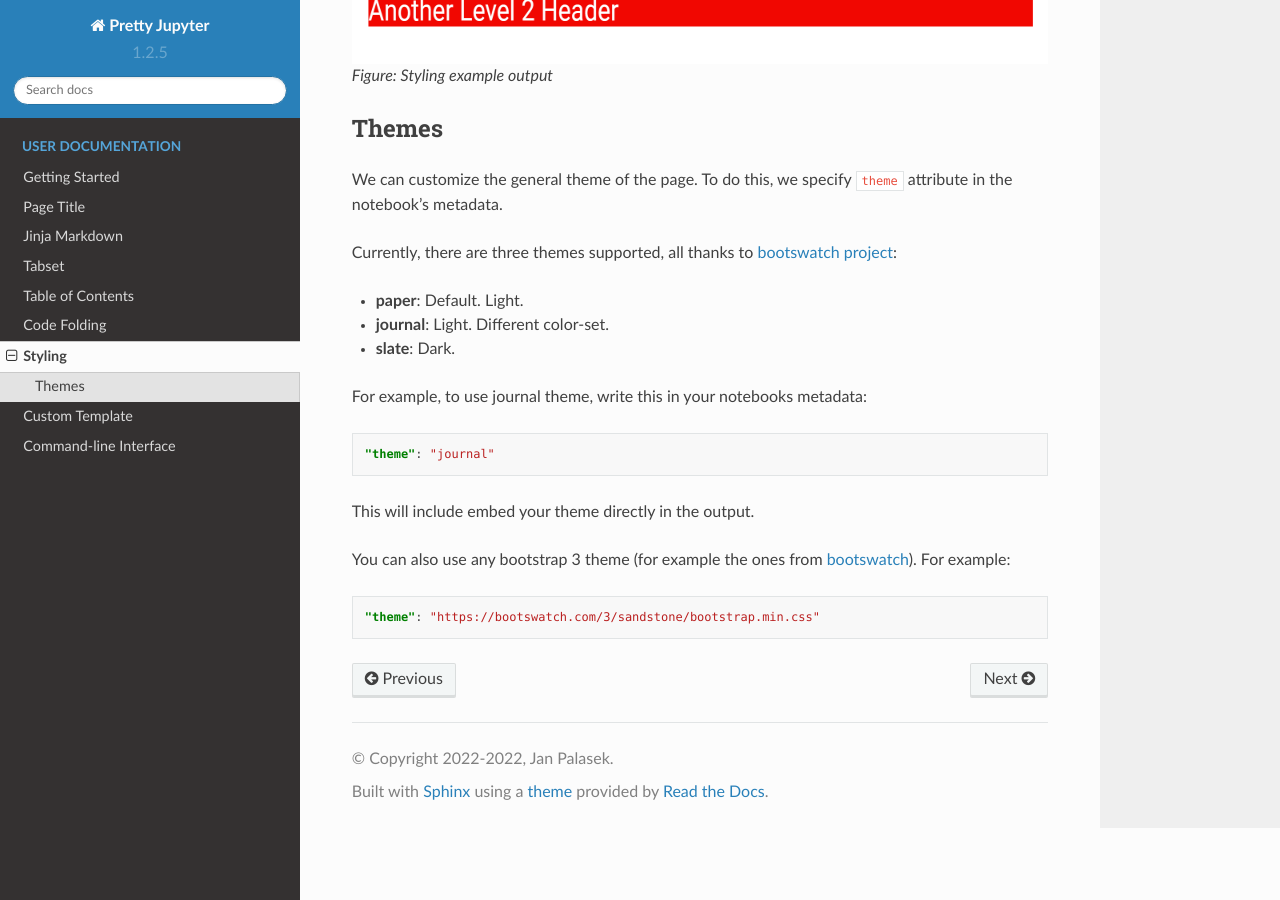
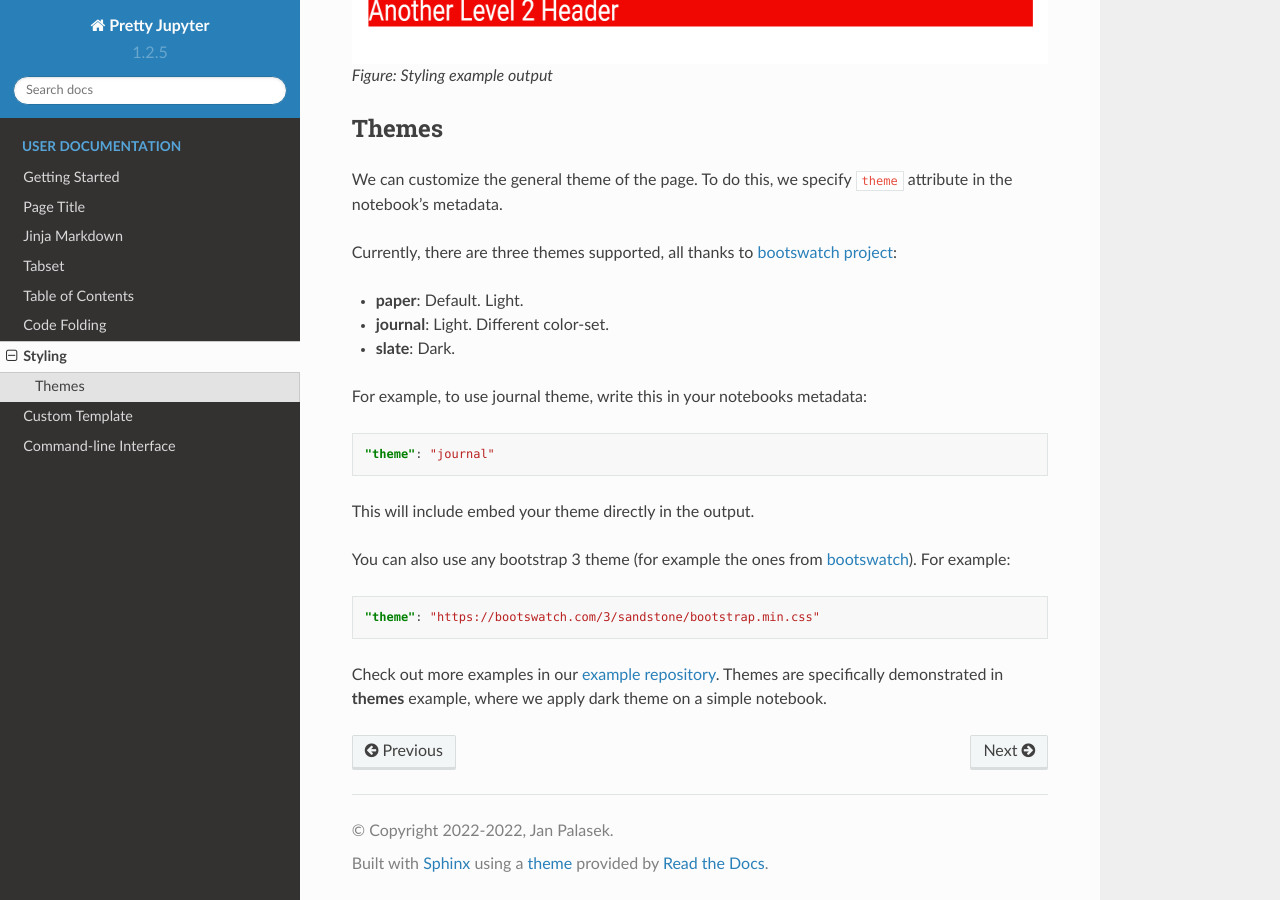
Before and after one commit to JanPalasek/pretty-jupyter, a Sphinx documentation site: the page built from docs/source/styling.rst, in a window 1280 px wide and 900 px high, scrolled down 927 px. Built offline with Sphinx 7.4.7 and the Read the Docs theme 2.0.0, drawn with Linux system fonts in a browser that asks for light colours.

Commit message:
Improved docs.

```diff
--- a/docs/source/styling.rst
+++ b/docs/source/styling.rst
@@ -68,3 +68,6 @@ You can also use any bootstrap 3 theme (for example the ones from `bootswatch <h
 .. code-block:: json
 
     "theme": "https://bootswatch.com/3/sandstone/bootstrap.min.css"
+
+Check out more examples in our `example repository <https://github.com/JanPalasek/pretty-jupyter-examples>`_.
+Themes are specifically demonstrated in **themes** example, where we apply dark theme on a simple notebook.
```
